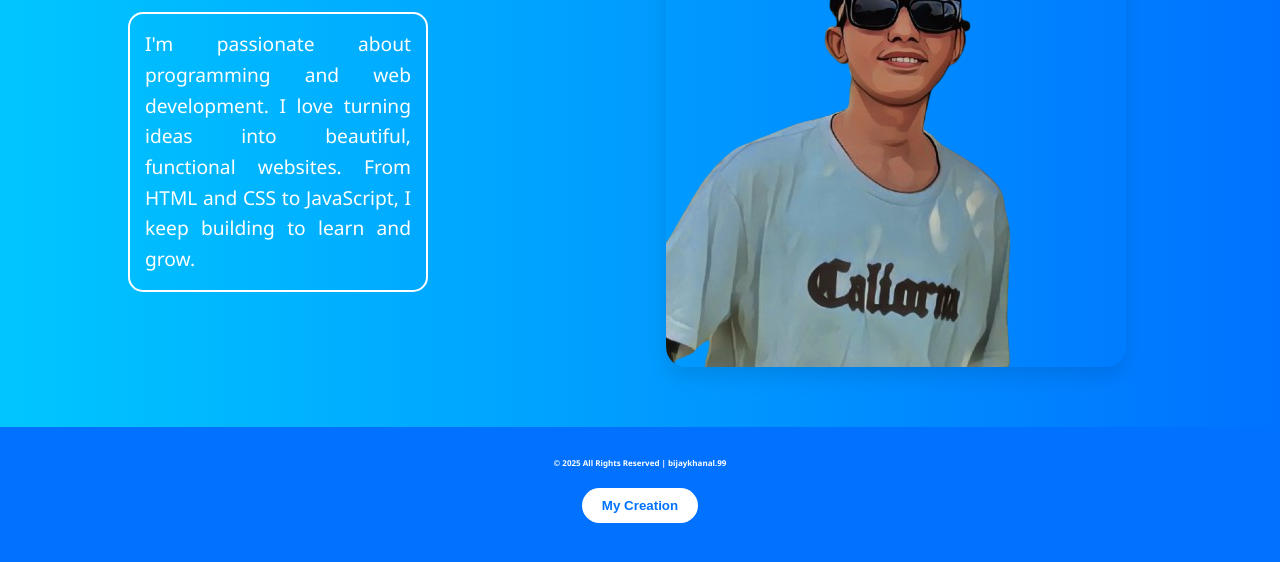
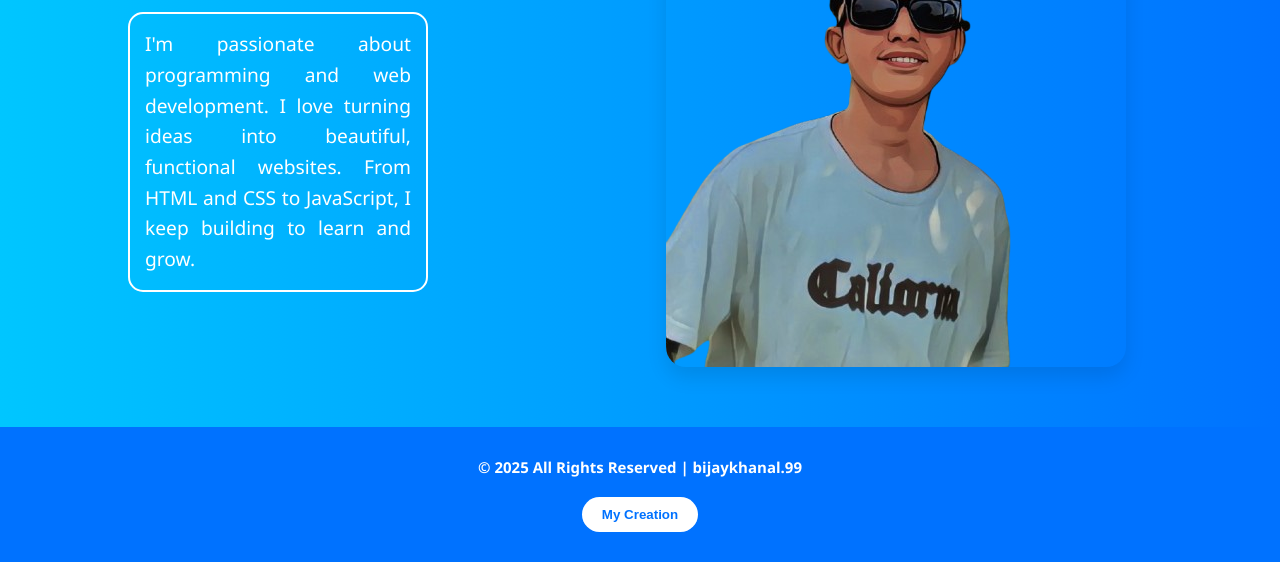
Before and after one commit to bijaykhanal99/bijaykhanal, a plain HTML site: page index.html in a window 1280 px wide. Shown: the part 301-863 px from the top of the page. Drawn offline with Linux system fonts and the light colour scheme.

Commit message:
Change footer text size to 15px

```diff
--- a/index.html
+++ b/index.html
@@ -284,7 +284,7 @@ border: 1px solid rgba(255, 255, 255, 0.18);
 
   <!-- Footer -->
   <footer>
-    <h3>&copy; 2025 All Rights Reserved | bijaykhanal.99</h3>
+    <h3 style="font-size: 15px;">&copy; 2025 All Rights Reserved | bijaykhanal.99</h3>
     <button onclick="sign()">My Creation</button>
   </footer>
 
```
